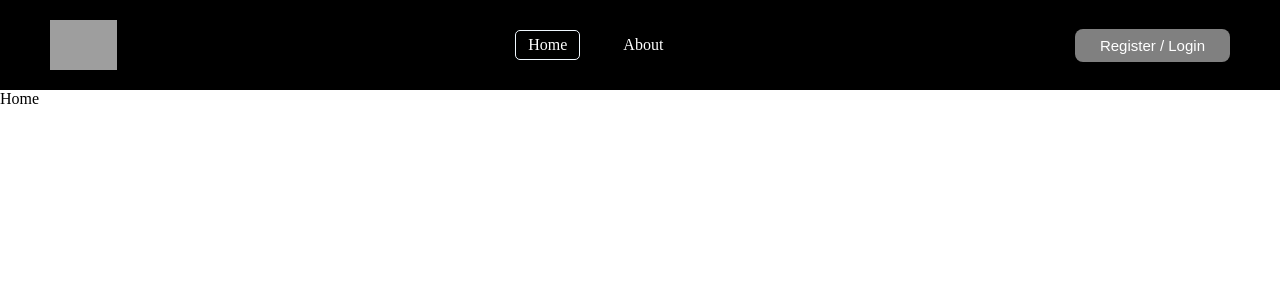
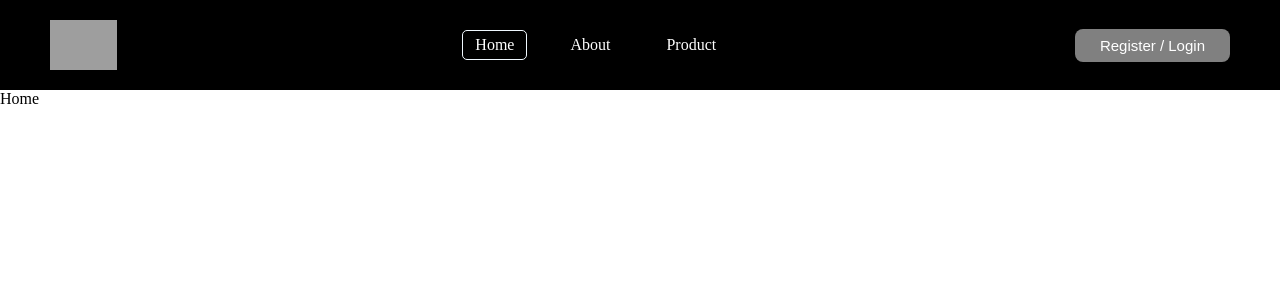
Before and after one commit to DarshanBohara08/react-router, a React (Create React App) app: page / in a window 1280 px wide. Shown: the top 300 px of the page. Built offline with nearby package versions, Linux system fonts and the light colour scheme; grey boxes are pictures that could not be loaded.

Commit message:
feat:detail page routing

```diff
--- a/src/App.js
+++ b/src/App.js
@@ -7,6 +7,12 @@ import { Navbar } from "./components/Navbar";
 import { Login } from "./components/Login";
 import { Register } from "./components/Register";
 import React from "react";
+import { NoMatchFound } from "./components/NoMatchFound";
+import { Product } from "./components/Product";
+import { NewProduct } from "./components/NewProduct";
+import { FeatureProduct } from "./components/FeatureProduct";
+import { CardDetail } from "./components/CardDetail";
+import { CardDetail as NewCard } from "./components/NewProduct/CardDetail";
 
 function App() {
   return (
@@ -17,6 +23,14 @@ function App() {
         <Route path="about" element={<About />} />
         <Route path="login" element={<Login />} />
         <Route path="register" element={<Register />} />
+        <Route path="product" element={<Product />}>
+          <Route path="new" element={<NewProduct />} />
+          <Route path="feature" element={<FeatureProduct />}></Route>
+        </Route>
+        <Route path="product/feature/:id" element={<CardDetail />} />
+        <Route path="product/new/:id" element={<NewCard />} />
+
+        <Route path="*" element={<NoMatchFound />} />
       </Routes>
     </>
   );
--- /dev/null
+++ b/src/components/Card.js
@@ -0,0 +1,34 @@
+import React from "react";
+import { Link, useParams } from "react-router-dom";
+
+export const data = [
+  {
+    id: 1,
+    src: "https://images.unsplash.com/photo-1505740420928-5e560c06d30e?ixlib=rb-4.0.3&ixid=MnwxMjA3fDB8MHxzZWFyY2h8M3x8cHJvZHVjdHxlbnwwfHwwfHw%3D&w=1000&q=80",
+    name: "product one",
+    description:
+      "In publishing and graphic design, Lorem ipsum is a placeholder text commonly used to demonstrate the visual form of a document or a typeface without relying on meaningful content. Lorem ipsum may be used as a placeholder before final copy is available.",
+  },
+  {
+    id: 2,
+    src: "https://burst.shopifycdn.com/photos/wrist-watches.jpg?width=1200&format=pjpg&exif=1&iptc=1",
+    name: "product Two",
+    description:
+      "In publishing and graphic design, Lorem ipsum is a placeholder text commonly used to demonstrate the visual form of a document or a typeface without relying on meaningful content. Lorem ipsum may be used as a placeholder before final copy is available.",
+  },
+];
+export const Card = () => {
+  return (
+    <>
+      {data?.map((i) => {
+        return (
+          <div>
+            <img height={200} alt="headphone" src={i.src} />
+            <p>{i.name}</p>
+            <Link to={`${i.id}`}>Read more</Link>
+          </div>
+        );
+      })}
+    </>
+  );
+};
--- /dev/null
+++ b/src/components/CardDetail.js
@@ -0,0 +1,23 @@
+import React from "react";
+import { useParams } from "react-router-dom";
+import { data } from "./Card";
+
+export const CardDetail = () => {
+  const { id } = useParams();
+  const dataId = typeof id === "string" ? parseInt(id) : id;
+  const FData = data?.filter((i) => i.id === dataId);
+  console.log("FData", FData);
+  return (
+    <>
+      {FData?.map((i) => {
+        return (
+          <div>
+            <img height={200} alt="headphone" src={i.src} />
+            <p>{i.name}</p>
+            <p>{i.description}</p>
+          </div>
+        );
+      })}
+    </>
+  );
+};
--- /dev/null
+++ b/src/components/FeatureProduct.js
@@ -0,0 +1,6 @@
+import React from "react";
+import { Card } from "./Card";
+
+export const FeatureProduct = () => {
+  return <Card />;
+};
--- a/src/components/Navbar.js
+++ b/src/components/Navbar.js
@@ -19,6 +19,9 @@ export const Navbar = () => {
         <NavLink className="nav--link" to="/about">
           About
         </NavLink>
+        <NavLink className="nav--link" to="/product">
+          Product
+        </NavLink>
       </nav>
       <button
         onClick={() => navigateUser("/register")}
--- /dev/null
+++ b/src/components/NewProduct.js
@@ -0,0 +1,10 @@
+import React from "react";
+import { Card } from "./NewProduct/Card";
+
+export const NewProduct = () => {
+  return (
+    <div>
+      <Card />
+    </div>
+  );
+};
--- /dev/null
+++ b/src/components/NewProduct/Card.js
@@ -0,0 +1,34 @@
+import React from "react";
+import { Link, useParams } from "react-router-dom";
+
+export const newdata = [
+  {
+    id: 1,
+    src: "https://www.oberlo.com/media/1603969900-productphotog-2.jpg?w=1824&fit=max",
+    name: "product one",
+    description:
+      "In publishing and graphic design, Lorem ipsum is a placeholder text commonly used to demonstrate the visual form of a document or a typeface without relying on meaningful content. Lorem ipsum may be used as a placeholder before final copy is available.",
+  },
+  {
+    id: 2,
+    src: "https://www.junglescout.com/wp-content/uploads/2021/01/product-photo-water-bottle-hero.png",
+    name: "product Two",
+    description:
+      "In publishing and graphic design, Lorem ipsum is a placeholder text commonly used to demonstrate the visual form of a document or a typeface without relying on meaningful content. Lorem ipsum may be used as a placeholder before final copy is available.",
+  },
+];
+export const Card = () => {
+  return (
+    <>
+      {newdata?.map((i) => {
+        return (
+          <div>
+            <img height={200} alt="headphone" src={i.src} />
+            <p>{i.name}</p>
+            <Link to={`${i.id}`}>Read more</Link>
+          </div>
+        );
+      })}
+    </>
+  );
+};
--- /dev/null
+++ b/src/components/NewProduct/CardDetail.js
@@ -0,0 +1,22 @@
+import React from "react";
+import { useParams } from "react-router-dom";
+import { newdata } from "./Card";
+
+export const CardDetail = () => {
+  const { id } = useParams();
+  const dataId = typeof id === "number" ? id : parseInt(id);
+  const Fdata = newdata?.filter((i) => i.id === dataId);
+  return (
+    <div>
+      {Fdata.map((i) => {
+        return (
+          <div key={i.id}>
+            <img height={100} src={i.src} alt="product" />
+            <p>{i.name}</p>
+            <p>{i.description}</p>
+          </div>
+        );
+      })}
+    </div>
+  );
+};
--- /dev/null
+++ b/src/components/NoMatchFound.js
@@ -0,0 +1,21 @@
+import React from "react";
+import { useNavigate } from "react-router-dom";
+
+export const NoMatchFound = () => {
+  const navigate = useNavigate();
+  return (
+    <>
+      <div
+        style={{
+          fontSize: 20,
+          fontWeight: "bold",
+          textAlign: "center",
+          paddingTop: 50,
+        }}
+      >
+        No Match Found for entered URL
+      </div>
+      {/* <button onClick={() => navigate("/login")}>GOTO LOGIN</button> */}
+    </>
+  );
+};
--- /dev/null
+++ b/src/components/Product.js
@@ -0,0 +1,19 @@
+import React from "react";
+import { Link, Outlet } from "react-router-dom";
+import "../style/Product.css";
+export const Product = () => {
+  return (
+    <>
+      <p>This is Product</p>
+      <nav className="product">
+        <Link className="product--link" to="new">
+          New Product
+        </Link>
+        <Link className="product--link" to="feature">
+          Feature Product
+        </Link>
+      </nav>
+      <Outlet />
+    </>
+  );
+};
--- /dev/null
+++ b/src/style/Product.css
@@ -0,0 +1,11 @@
+.product {
+  display: flex;
+  gap: 80px;
+  padding: 15px;
+  background-color: aqua;
+}
+.product--link {
+  text-decoration: none;
+  color: black;
+  font-weight: bold;
+}
```
